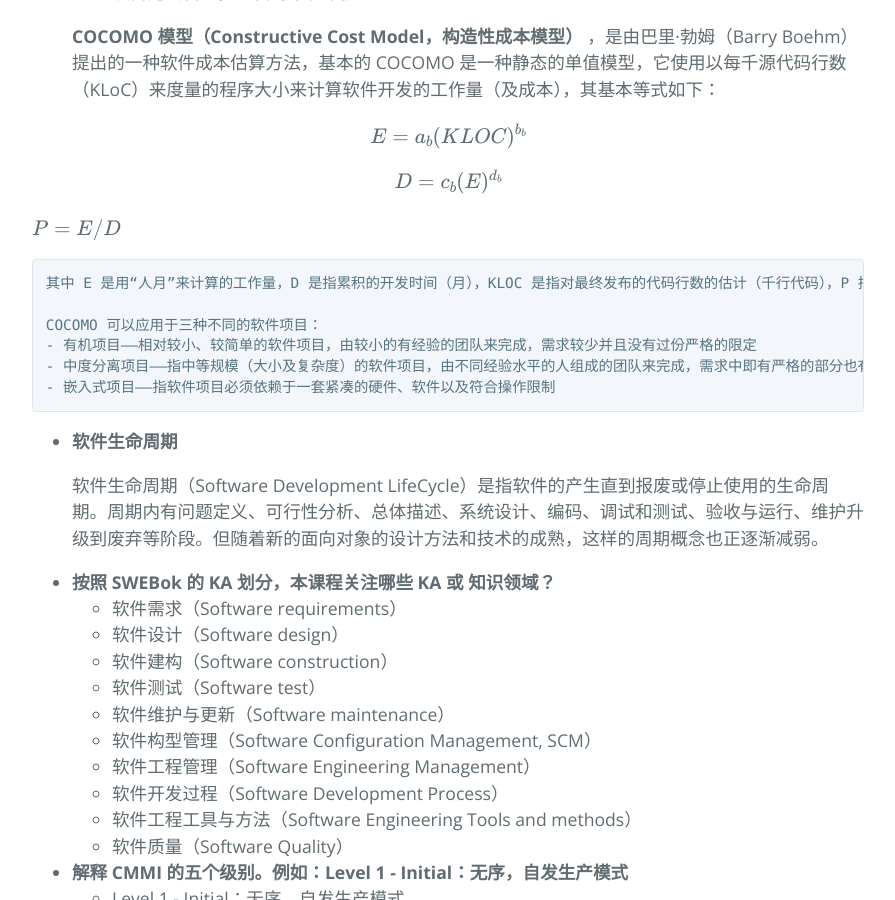
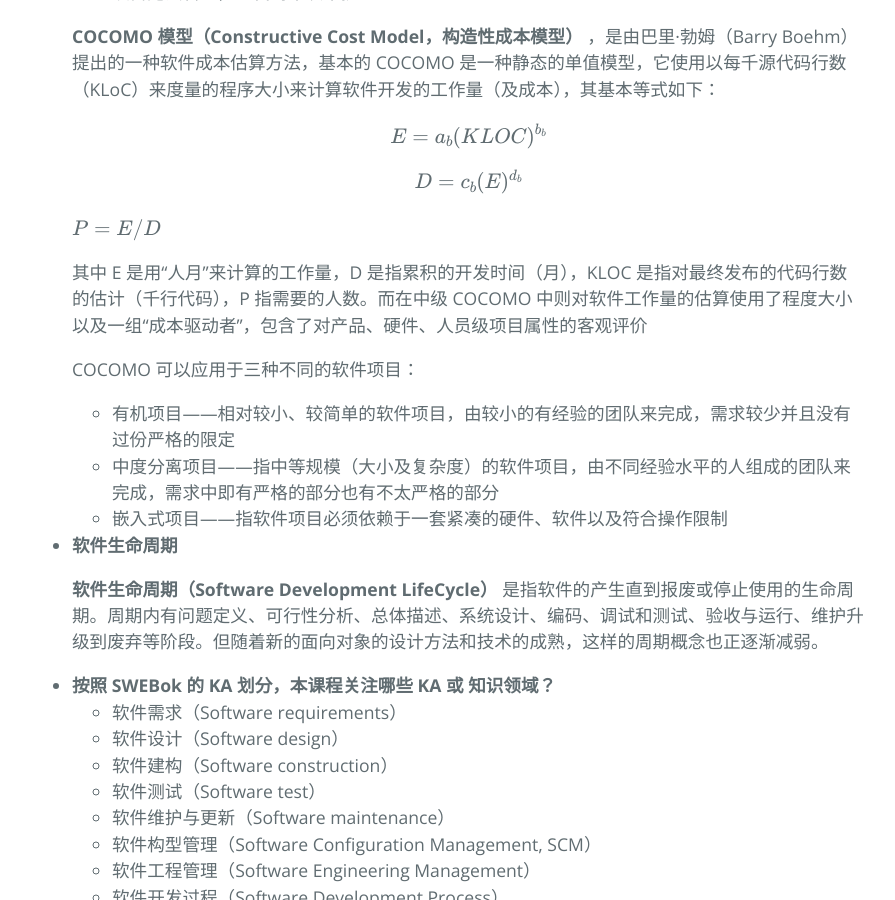
Before and after one commit to joece/joece.github.io, a Jekyll site: the page built from _posts/2018-03-15-Software-System-Analysis-and-Design-Homework1.md, in a window 1280 px wide and 900 px high, scrolled down 986 px. Shown: the whole window, without its empty margins (192-1087 px from the left). Built offline with Jekyll 4.4.1, drawn with Linux system fonts in a browser that asks for light colours; formulas are drawn with MathJax 3.

```diff
--- a/_posts/2018-03-15-Software-System-Analysis-and-Design-Homework1.md
+++ b/_posts/2018-03-15-Software-System-Analysis-and-Design-Homework1.md
@@ -20,26 +20,23 @@ title: "Homework1"
 
     __COCOMO 模型（Constructive Cost Model，构造性成本模型）__ ，是由巴里·勃姆（Barry Boehm）提出的一种软件成本估算方法，基本的 COCOMO 是一种静态的单值模型，它使用以每千源代码行数（KLoC）来度量的程序大小来计算软件开发的工作量（及成本），其基本等式如下：
 
-$$E=a_b(KLOC)^{b_b}$$
+    $$E=a_b(KLOC)^{b_b}$$
 
-$$D=c_b(E)^{d_b}$$
+    $$D=c_b(E)^{d_b}$$
 
-$$P=E/D$$
-
-
-
-
+    $$P=E/D$$
 
     其中 E 是用“人月”来计算的工作量，D 是指累积的开发时间（月），KLOC 是指对最终发布的代码行数的估计（千行代码），P 指需要的人数。而在中级 COCOMO 中则对软件工作量的估算使用了程度大小以及一组“成本驱动者”，包含了对产品、硬件、人员级项目属性的客观评价
 
     COCOMO 可以应用于三种不同的软件项目：
+
     - 有机项目——相对较小、较简单的软件项目，由较小的有经验的团队来完成，需求较少并且没有过份严格的限定
     - 中度分离项目——指中等规模（大小及复杂度）的软件项目，由不同经验水平的人组成的团队来完成，需求中即有严格的部分也有不太严格的部分
     - 嵌入式项目——指软件项目必须依赖于一套紧凑的硬件、软件以及符合操作限制
 
 - __软件生命周期__
 
-    软件生命周期（Software Development LifeCycle）是指软件的产生直到报废或停止使用的生命周期。周期内有问题定义、可行性分析、总体描述、系统设计、编码、调试和测试、验收与运行、维护升级到废弃等阶段。但随着新的面向对象的设计方法和技术的成熟，这样的周期概念也正逐渐减弱。
+    __软件生命周期（Software Development LifeCycle）__ 是指软件的产生直到报废或停止使用的生命周期。周期内有问题定义、可行性分析、总体描述、系统设计、编码、调试和测试、验收与运行、维护升级到废弃等阶段。但随着新的面向对象的设计方法和技术的成熟，这样的周期概念也正逐渐减弱。
 
 - __按照 SWEBok 的 KA 划分，本课程关注哪些 KA 或 知识领域？__
 
```
